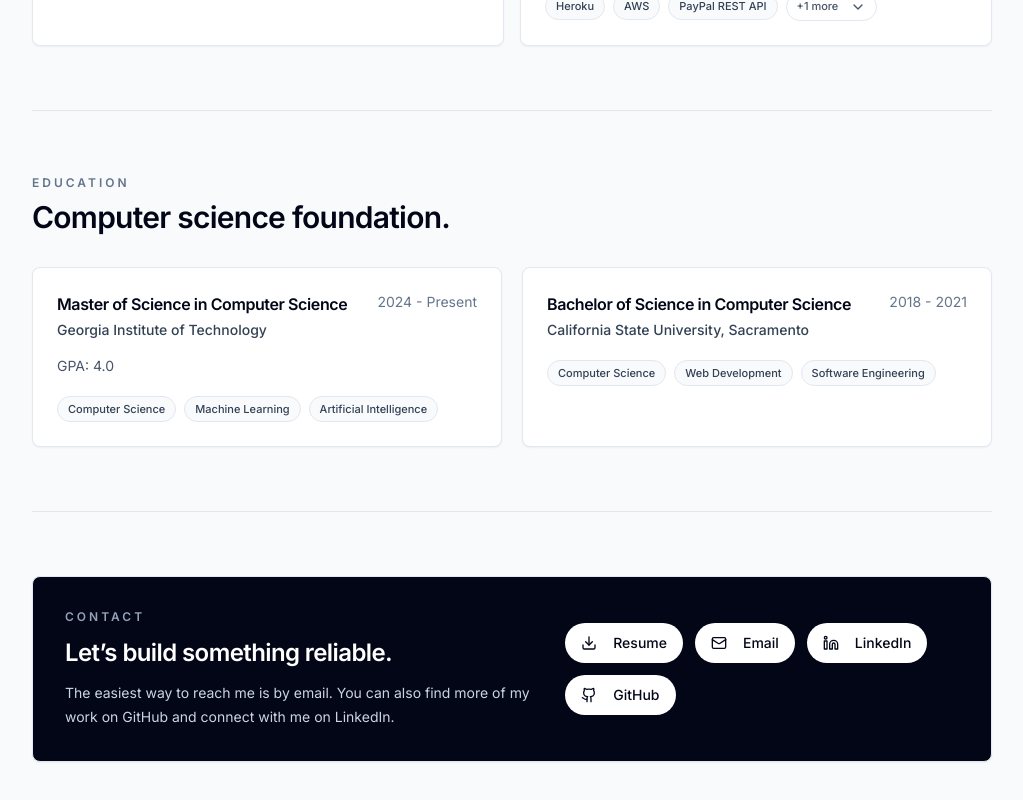
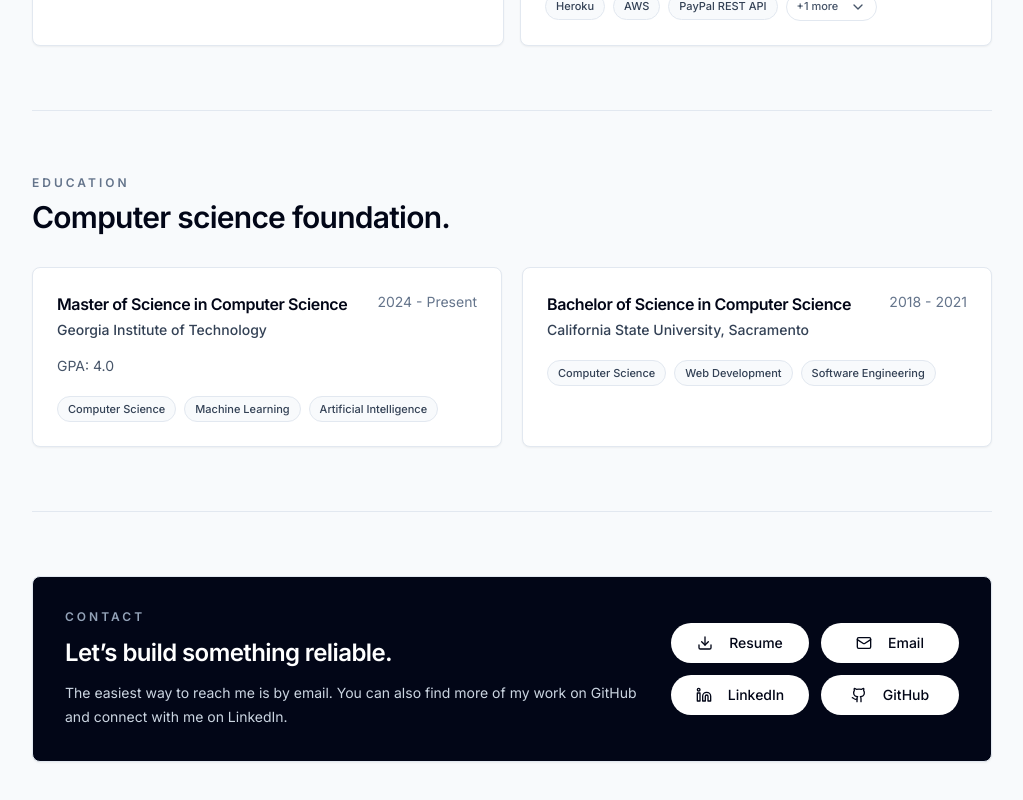
Before and after one commit to kevinkli916/kevinli.dev, a Next.js app: page / in a window 1280 px wide. Shown: the part 4546-5346 px from the top of the page, without its empty margins (128-1151 px from the left). Built offline with nearby package versions, Linux system fonts and the light colour scheme.

Commit message:
updated Contact section

```diff
--- a/components/templates/minimal-template.tsx
+++ b/components/templates/minimal-template.tsx
@@ -282,9 +282,9 @@ export function MinimalTemplate({ data }: MinimalTemplateProps) {
                     The easiest way to reach me is by email. You can also find more of my work on GitHub and connect with me on LinkedIn.
                   </p>
                 </div>
-                <div className="flex flex-wrap gap-3">
+                <div className="grid grid-cols-2 gap-3 sm:min-w-72">
                   {data.resume && (
-                    <Button variant="secondary" className="rounded-full bg-white text-slate-950 hover:bg-slate-100 dark:bg-slate-950 dark:text-white dark:hover:bg-slate-800" asChild>
+                    <Button variant="secondary" className="w-full rounded-full bg-white text-slate-950 hover:bg-slate-100 dark:bg-slate-950 dark:text-white dark:hover:bg-slate-800" asChild>
                       <TrackedLink href={data.resume} download="resume.pdf" eventName="resume_download" eventProperties={{ location: "contact" }}>
                         <Download className="mr-2 h-4 w-4" aria-hidden="true" />
                         Resume
@@ -292,7 +292,7 @@ export function MinimalTemplate({ data }: MinimalTemplateProps) {
                     </Button>
                   )}
                   {socialLinks.map(({ label, href, Icon }) => (
-                    <Button key={label} variant="secondary" className="rounded-full bg-white text-slate-950 hover:bg-slate-100 dark:bg-slate-950 dark:text-white dark:hover:bg-slate-800" asChild>
+                    <Button key={label} variant="secondary" className="w-full rounded-full bg-white text-slate-950 hover:bg-slate-100 dark:bg-slate-950 dark:text-white dark:hover:bg-slate-800" asChild>
                       <TrackedLink
                         href={href}
                         target={label === "Email" ? undefined : "_blank"}
```
